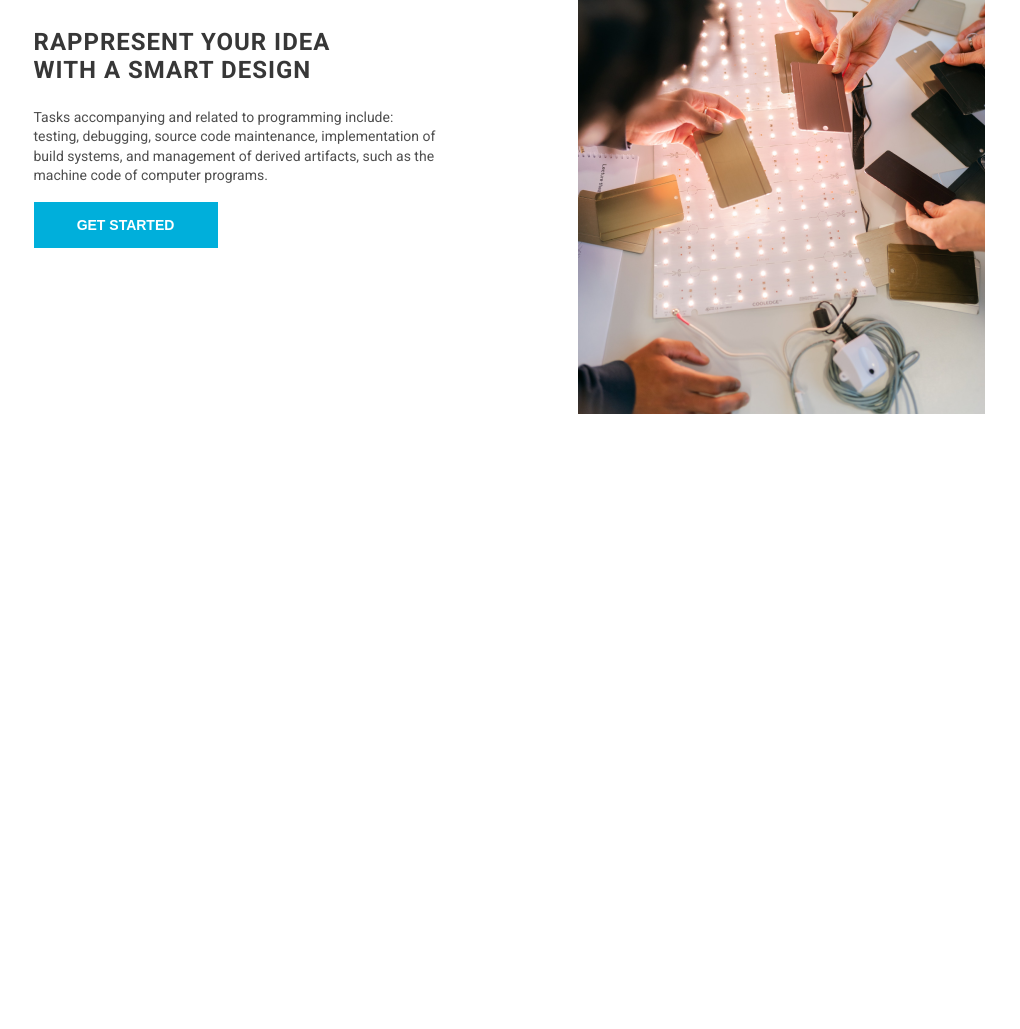
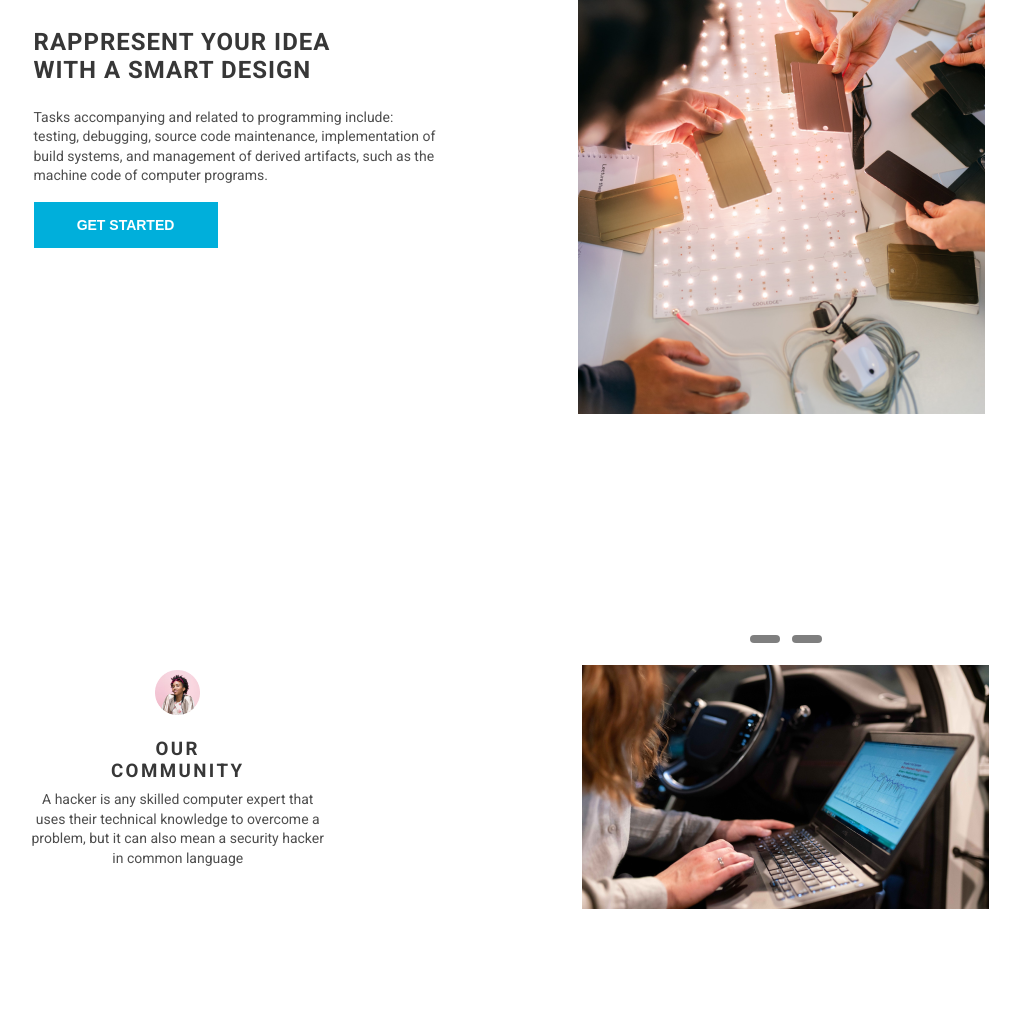
Before and after one commit to MrTorus/webdev, a plain HTML site: page index.html in a window 1280 px wide. Shown: the part 1075-2104 px from the top of the page, without its empty margins (131-1151 px from the left). Before the commit the page ends 1600 px from the top, so only its background shows below. Drawn offline with Linux system fonts and the light colour scheme.

Commit message:
feat: section3

```diff
--- a/index.html
+++ b/index.html
@@ -72,7 +72,8 @@
                     <h3 class="section2Tittle">Rappresent your idea with
                         a smart Design
                     </h3>
-                    <p class="section2Intro">Tasks accompanying and related to programming include: testing, debugging, source code maintenance, implementation of build systems, and management of derived artifacts,
+                    <p class="section2Intro">Tasks accompanying and related to programming include: testing, debugging,
+                        source code maintenance, implementation of build systems, and management of derived artifacts,
                         such as the machine code of computer programs.
                     </p>
                     <button type="submit" class="getStart">get started</button>
@@ -82,6 +83,35 @@
                 </div>
             </div>
         </section>
+        <section class="section3">
+            <div class="section3Wrapper">
+                <div class="textSection3">
+                    <div class="imgSection3">
+                        <img src="img/userpic.png" alt="">
+                    </div>
+                    <h3 class="section3Tittle">our community</h3>
+                    <p class="section3Intro">A hacker is any skilled computer expert that uses their technical knowledge
+                        to overcome a problem,
+                        but it can also mean a security hacker in common language
+                    </p>
+                </div>
+                <div class="slideNav">
+                    <div class="navigation">
+                        <label for="r1" class="bar"></label>
+                        <label for="r2" class="bar"></label>
+                    </div>
+                    <div class="slider middle">
+                        <div class="slides">
+                            <input type="radio" name="r" id="r1" checked>
+                            <input type="radio" name="r" id="r2">
+                            <div class="slide s1"><img src="img/Rectangle 1.png" alt=""></div>
+                            <div class="slide"><img src="img/Rectangle 2.png" alt=""></div>
+                        </div>
+                    </div>
+                </div>
+            </div>
+
+        </section>
 
     </main>
 </body>
--- a/style.css
+++ b/style.css
@@ -152,3 +152,97 @@ body {
     line-height: 140%;
     color: #4E4E4E;
 }
+.section3 {
+    display: flex;
+    height: 504px;
+    background:  #FFFFFF no-repeat center;
+    background-size: cover;
+
+}
+.textSection3 {
+    display: flex;
+    flex-direction: column;
+    justify-content: center;
+    text-align: center;
+    align-items: center;
+}
+.section3Wrapper {
+    display: flex;
+    flex-direction: row;
+    justify-content: space-around;
+    align-items: center;
+    width: 95%;
+    height: 100%;
+    margin: 0 auto;
+}
+.section3Intro {
+    width: 298px;
+    height: 80px;
+    font-family: Roboto;
+    font-style: normal;
+    font-weight: normal;
+    font-size: 14px;
+    line-height: 140%;
+    color: #4E4E4E;
+}
+.section3Tittle {
+    width: 160px;
+    height: 20px;
+    font-family: Roboto;
+    font-style: normal;
+    letter-spacing: 2.4px;
+    text-transform: uppercase;
+    color: #373737;
+
+}
+
+.slider {
+    width: 407px;
+    height: 244px;
+    overflow:hidden;
+}
+.navigation {
+    position: relative;
+    bottom: 16px;
+    display: flex;
+    justify-content: center;
+    align-items: center;
+
+}
+.bar {
+    height: 8px;
+    width: 30px;
+    margin: 6px;
+    cursor: pointer;
+    background-color: black;
+    opacity: 50%;
+    border-radius: 10px;
+    transition: all .4s ease;
+}
+.bar:hover {
+    opacity: 100%;
+    transform: scale(1.1);
+}
+input[name="r"] {
+    position: absolute;
+    visibility: hidden;
+}
+.slides {
+    width: 200%;
+    height: 100%;
+    display: flex;
+}
+.slide {
+    width: 50%;
+    transition: all .6s ease;
+}
+.slide img {
+    width: 100%;
+    height: 100%;
+}
+#r1:checked ~ .s1 {
+    margin-left: 0;
+}
+#r2:checked ~ .s1 {
+    margin-left: -50%;
+}
```
Also changed, not shown: img/Rectangle 1.png (added), img/Rectangle 2.png (added), img/userpic.png (added).
